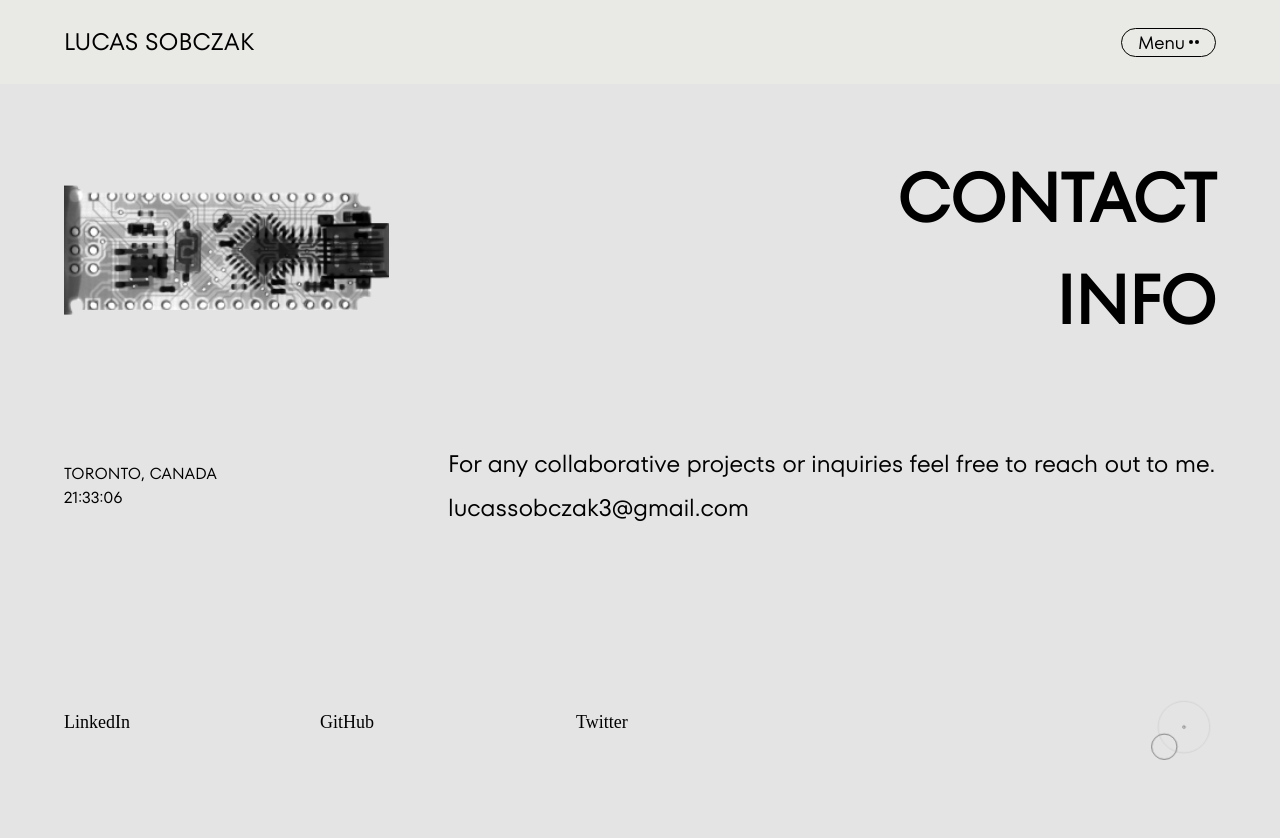
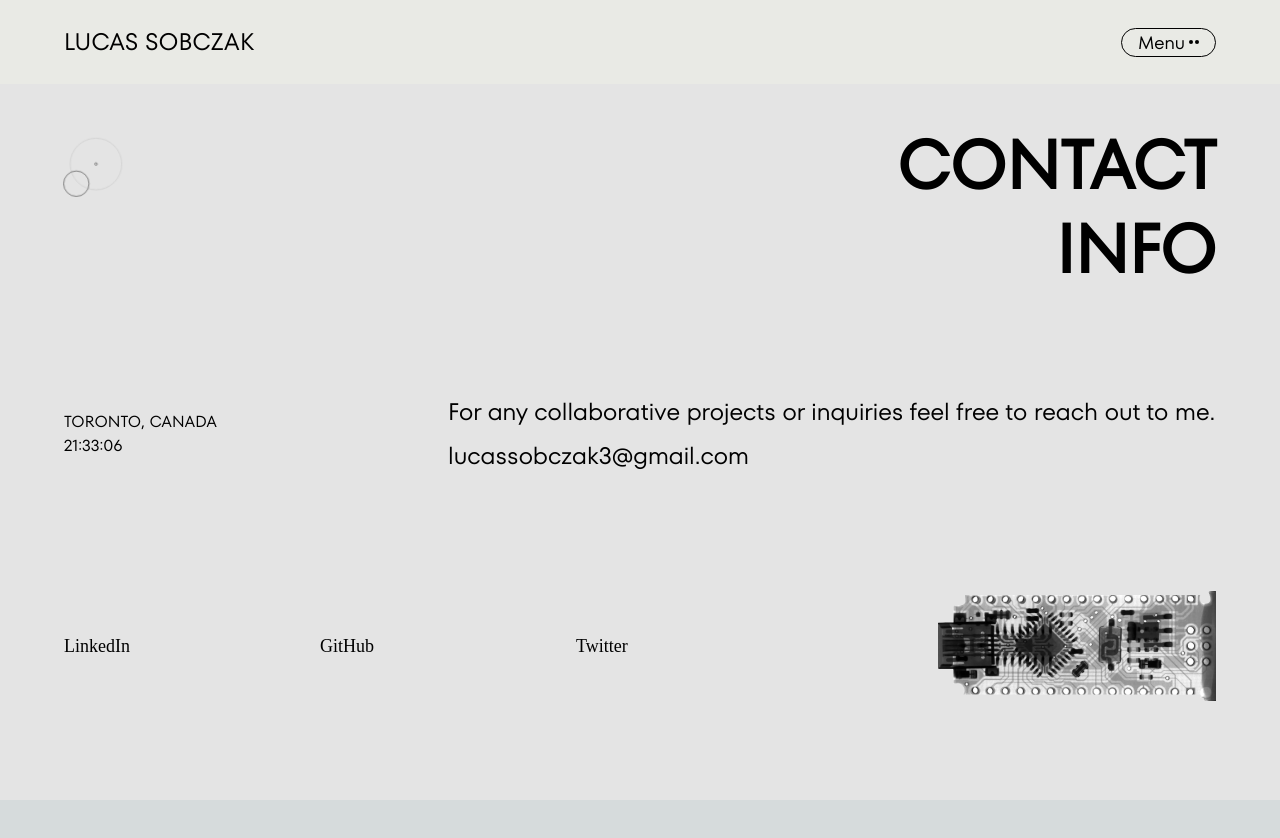
Before and after one commit to SobczakL/landing-page, a Next.js app: page /views/contact in a window 1280 px wide. Shown: the top 838 px of the page. After the commit the page ends 800 px from the top, so only its background shows below. Built offline with nearby package versions, Linux system fonts and the light colour scheme.

Commit message:
updated positioning of elements

```diff
--- a/src/components/Icon.tsx
+++ b/src/components/Icon.tsx
@@ -20,23 +20,34 @@ export default function Icon() {
     }, [router]);
 
     useEffect(() => {
+        let newPosition = {};
+
         switch (currentPage) {
-            case '/views/contact':
             case '/views/about':
-                setIconPosition({ top: '70%', right: '0%', transition: 'top 1s, right 1s' });
+                newPosition = { top: '70%', right: '0%', bottom: '', left: '', transition: 'top 1s, right 1s' }
                 break;
             case '/views/projects':
-                setIconPosition({ top: '0%', right: '0%', transition: 'top 1s, right 1s' });
+                newPosition = { top: '70%', right: '', bottom: '', left: '0%', transition: 'top 1s, left 1s' }
+                break;
+            case '/views/contact':
+                newPosition = { top: '0%', right: '', bottom: '', left: '0%', transition: 'top 1s, left 1s' }
                 break;
             default:
-                setIconPosition({ top: '0%', right: '0%', transition: 'top 1s, right 1s' });
+                newPosition = { top: '0%', right: '0%', bottom: '', left: '', transition: 'top 1s, right 1s' }
                 break;
         }
-    }, [currentPage]); return (
+
+        setIconPosition(prevPosition => ({
+            ...prevPosition,
+            ...newPosition
+        }));
+    }, [currentPage]);
+
+    return (
 
         <div
             style={iconPosition}
-            className="absolute right-0 px-4 md:px-10 lg:px-16 py-8 md:py-8 lg:py-12 z-10" >
+            className="absolute right-0 px-4 md:px-10 lg:px-16 py-8 md:py-8 lg:py-12 z-10 w-fit" >
             <div
                 style={{
                     animation: "fadeIcon 10s linear infinite"
--- a/src/components/Location.tsx
+++ /dev/null
@@ -1,14 +0,0 @@
-import Link from "next/link";
-
-export default function Location() {
-    return (
-        <div className="relative max-w-max mx-auto flex items-center justify-center">
-            <Link href="https://www.google.com/maps?q=Toronto">
-                <div className="w-16 md:w-32 lg:w-36 h-16 md:h-32 lg:h-36 font-bold rounded-full border border-black flex flex-col items-center justify-center">
-                    <p className="text-locationSm md:text-locationMd lg:text-locationLg">43°42'0.4"N,</p>
-                    <p className="text-locationSm md:text-locationMd lg:text-locationLg">79°24'58.68"W</p>
-                </div>
-            </Link>
-        </div>
-    );
-}
--- a/src/components/layout/header/Header.tsx
+++ b/src/components/layout/header/Header.tsx
@@ -47,7 +47,7 @@ export default function Header() {
         return () => {
             router.events.off('routeChangeComplete', handleRouteChange);
         };
-    }, []);
+    }, [router, setCurrentURL]);
 
     useEffect(() => {
         function handleClickOutside(event) {
--- a/src/pages/views/contact.tsx
+++ b/src/pages/views/contact.tsx
@@ -4,11 +4,11 @@ import useCurrentTime from "../../utils/useCurrentTime"
 export default function Contact() {
     const currentTime = useCurrentTime();
     return (
-        <section className="bg-g5 h-full pt-16 px-4 md:px-10 lg:px-16 pb-16">
+        <section className="bg-g5 h-full pt-12 px-4 md:px-10 lg:px-16 pb-16">
             <div className="h-full grid grid-cols-3 grid-rows-4 md:grid-rows-3 gap-y-4 md:gap-y-4 lg:gap-y-8">
-                <div className="text-black text-headerSm md:text-headerMd text-right font-displayM font-extrabold col-span-full md:col-span-2">
-                    <p>CONTACT</p>
-                    <p>INFO</p>
+                <div className="text-black text-headerSm md:text-headerMd text-right font-displayM font-extrabold col-span-full leading-none">
+                    <p className="align-top mb-4">CONTACT</p>
+                    <p className="align-top">INFO</p>
                 </div>
                 <div className="text-black col-span-1 row-start-3 self-center md:col-span-1 md:row-start-2 md:max-w-fit text-timeSm md:text-timeMd lg:text-timeLg">
                     <p>TORONTO, CANADA</p>
@@ -21,9 +21,9 @@ export default function Contact() {
                 <div className="row-start-4 col-span-full self-center text-black md:row-start-3 md:col-span-2">
                     <SocialLinks />
                 </div>
-                <div className="col-span-1 col-start-3 self-center row-start-3 md:col-start-1 md:row-start-1">
+                <div className="col-span-1 col-start-3 self-center row-start-3 justify-self-end">
 
-                    <img src="/images/usb.png" alt="alt" className="w-full max-w-[325px] md:rotate-180" />
+                    <img src="/images/usb.png" alt="alt" className="w-full max-w-[325px]" />
                 </div>
             </div>
         </section >
--- a/src/pages/views/projects.tsx
+++ b/src/pages/views/projects.tsx
@@ -10,8 +10,8 @@ export default function Projects() {
     }
 
     return (
-        <section className="relative box-border overflow-hidden bg-g3 h-full pt-24 md:pt-28 lg:pt-32 px-4 md:px-10 lg:px-16">
-            <div className="z-10 max-w-[90%] border-t border-t-black mx-auto">
+        <section className="relative box-border overflow-hidden bg-g3 h-full pt-16 md:pt-28 lg:pt-32 px-4 md:px-10 lg:px-16">
+            <div className="z-30 max-w-[87%] border-t border-t-black mx-auto">
                 <div className="flex bg-g4 text-labelSm md:text-labelMd lg:text-labelLg text-black">
                     <div className="w-1/2 py-2 pl-2 font-sans">
                         <p>PROJECT</p>
```
